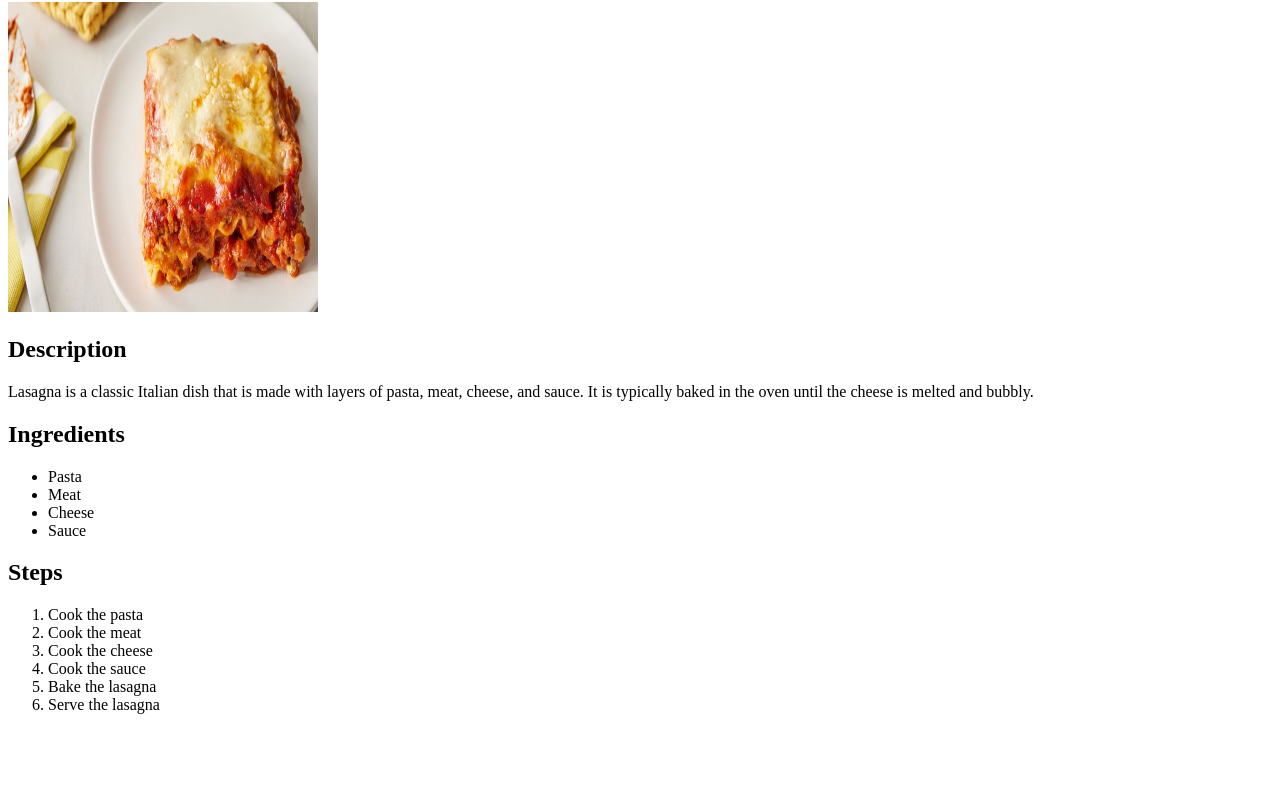
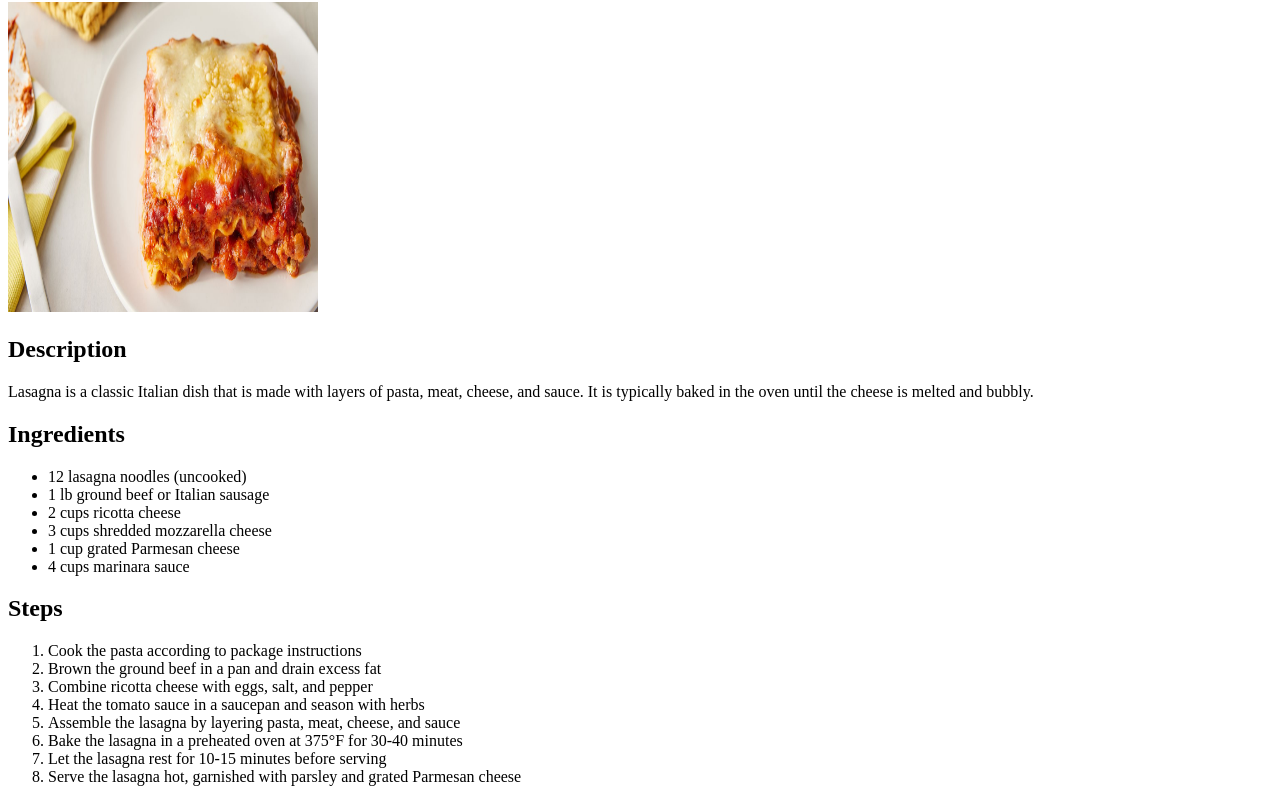
Before and after one commit to D1srupt3d/odin-recipes, a plain HTML site: page recipes/lasagna.html in a window 1280 px wide. Shown: the part 78-880 px from the top of the page. Before the commit the page ends 808 px from the top, so only its background shows below. Drawn offline with Linux system fonts and the light colour scheme.

Commit message:
updated lists for more detail

```diff
--- a/recipes/lasagna.html
+++ b/recipes/lasagna.html
@@ -12,19 +12,23 @@
     <p>Lasagna is a classic Italian dish that is made with layers of pasta, meat, cheese, and sauce. It is typically baked in the oven until the cheese is melted and bubbly.</p>
     <h2>Ingredients</h2>
     <ul>
-        <li>Pasta</li>
-        <li>Meat</li>
-        <li>Cheese</li>
-        <li>Sauce</li>
+        <li>12 lasagna noodles (uncooked)</li>
+        <li>1 lb ground beef or Italian sausage</li>
+        <li>2 cups ricotta cheese</li>
+        <li>3 cups shredded mozzarella cheese</li>
+        <li>1 cup grated Parmesan cheese</li>
+        <li>4 cups marinara sauce</li>
     </ul>
     <h2>Steps</h2>
     <ol>
-        <li>Cook the pasta</li>
-        <li>Cook the meat</li>
-        <li>Cook the cheese</li>
-        <li>Cook the sauce</li>
-        <li>Bake the lasagna</li>
-        <li>Serve the lasagna</li>
+        <li>Cook the pasta according to package instructions</li>
+        <li>Brown the ground beef in a pan and drain excess fat</li>
+        <li>Combine ricotta cheese with eggs, salt, and pepper</li>
+        <li>Heat the tomato sauce in a saucepan and season with herbs</li>
+        <li>Assemble the lasagna by layering pasta, meat, cheese, and sauce</li>
+        <li>Bake the lasagna in a preheated oven at 375°F for 30-40 minutes</li>
+        <li>Let the lasagna rest for 10-15 minutes before serving</li>
+        <li>Serve the lasagna hot, garnished with parsley and grated Parmesan cheese</li>
     </ol>
 </body>
 </html>
```
Also changed, not shown: recipes/pancake.html (+10 -7 lines), recipes/tacos.html (+8 -8 lines).
